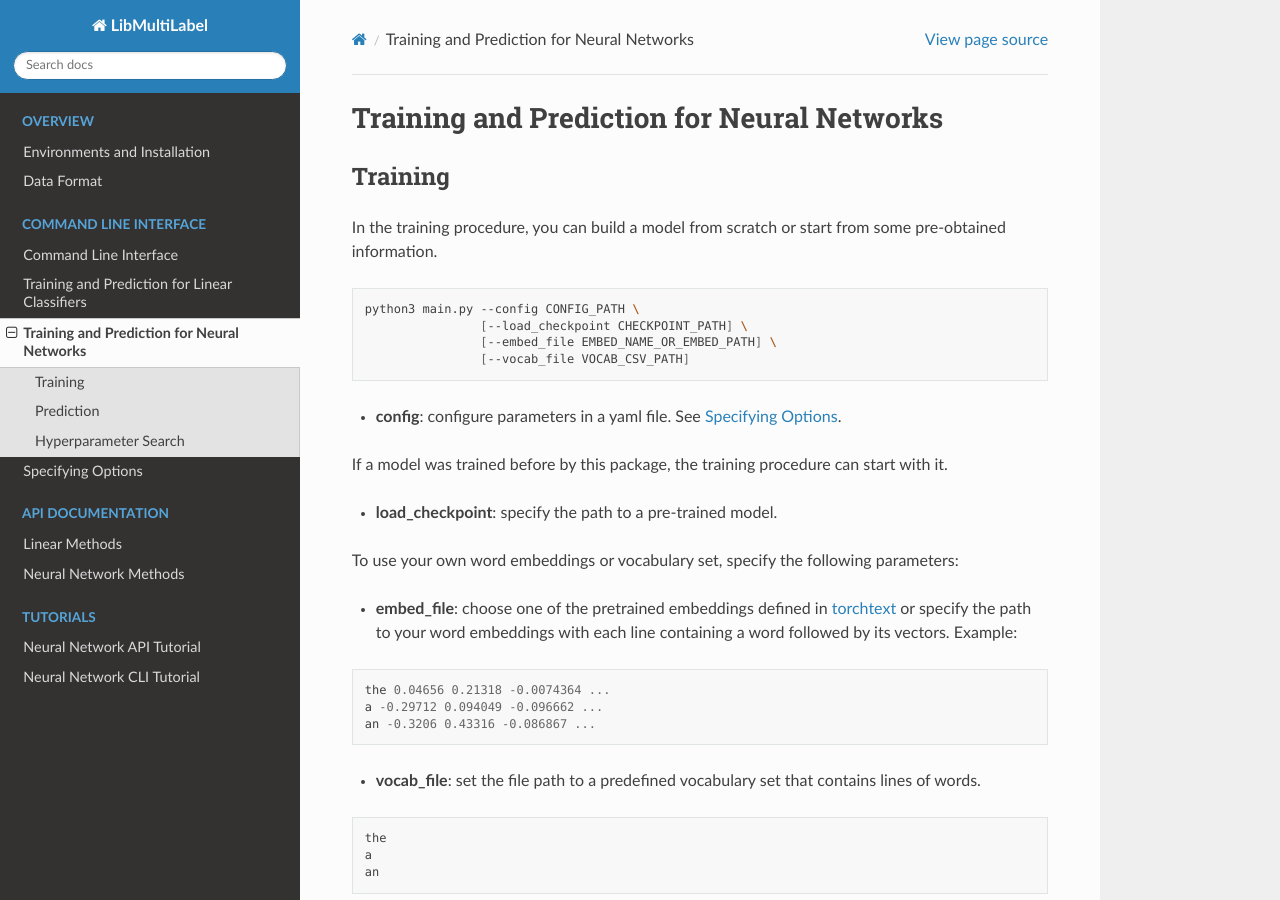
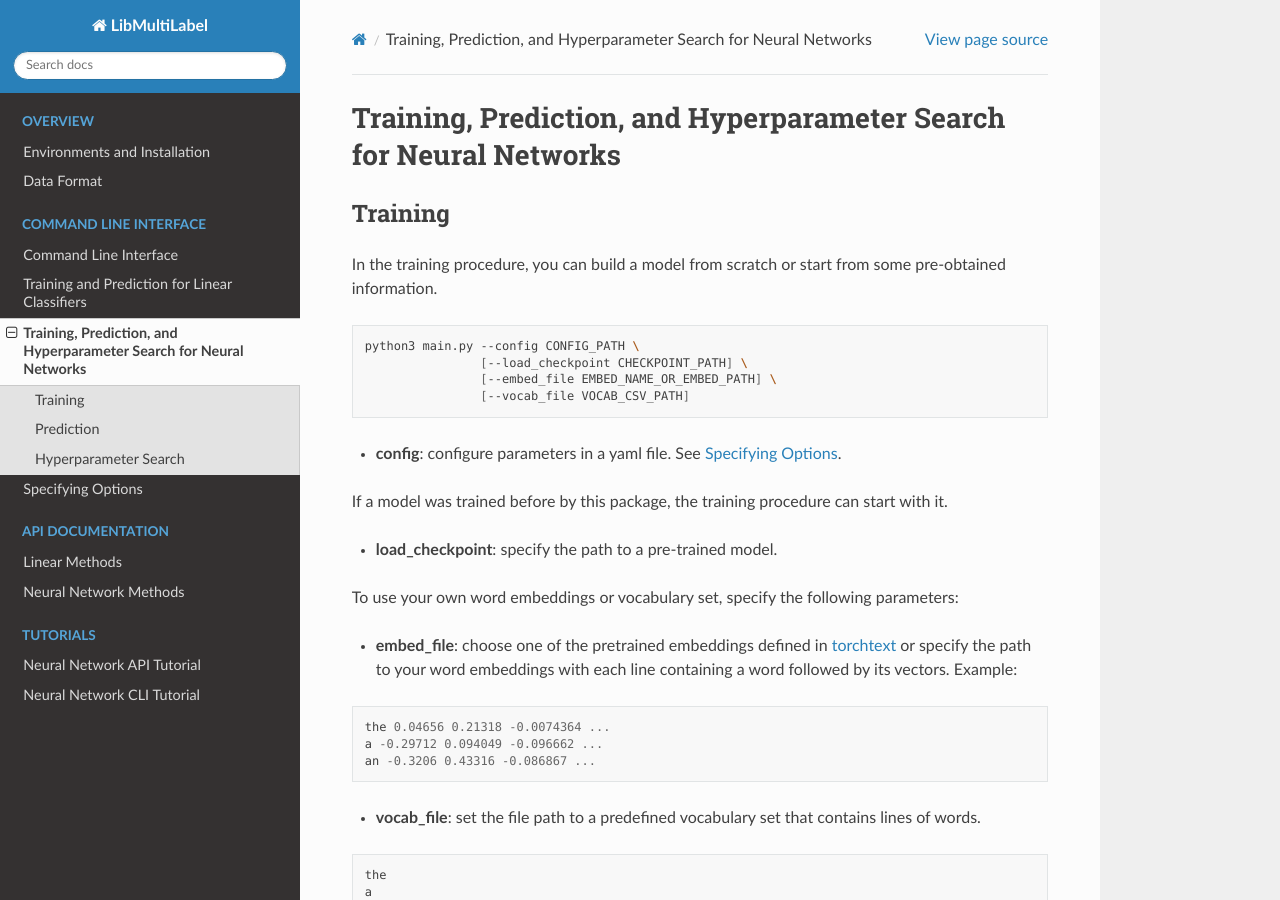
Before and after one commit to ASUS-AICS/LibMultiLabel, a Sphinx documentation site: the page built from docs/cli/nn.rst, in a window 1280 px wide and 900 px high. Built offline with Sphinx 7.4.7 and the Read the Docs theme 2.0.0, drawn with Linux system fonts in a browser that asks for light colours.

Commit message:
Update titles for NN cli.

```diff
--- a/docs/cli/cli.rst
+++ b/docs/cli/cli.rst
@@ -11,5 +11,5 @@ To see how to train, evaluate and do hyper-parameter search (for neural network)
 go to the following sections for more information.
 
     * `Training and Prediction for Linear Classifiers <linear.html>`_
-    * `Training and Prediction for Neural Networks <nn.html>`_
+    * `Training, Prediction, and Hyperparameter Search for Neural Networks <nn.html>`_
     * `Specifying Options <options.html>`_
--- a/docs/cli/nn.rst
+++ b/docs/cli/nn.rst
@@ -1,5 +1,5 @@
-Training and Prediction for Neural Networks
-===========================================
+Training, Prediction, and Hyperparameter Search for Neural Networks
+===================================================================
 
 Training
 ^^^^^^^^
```
